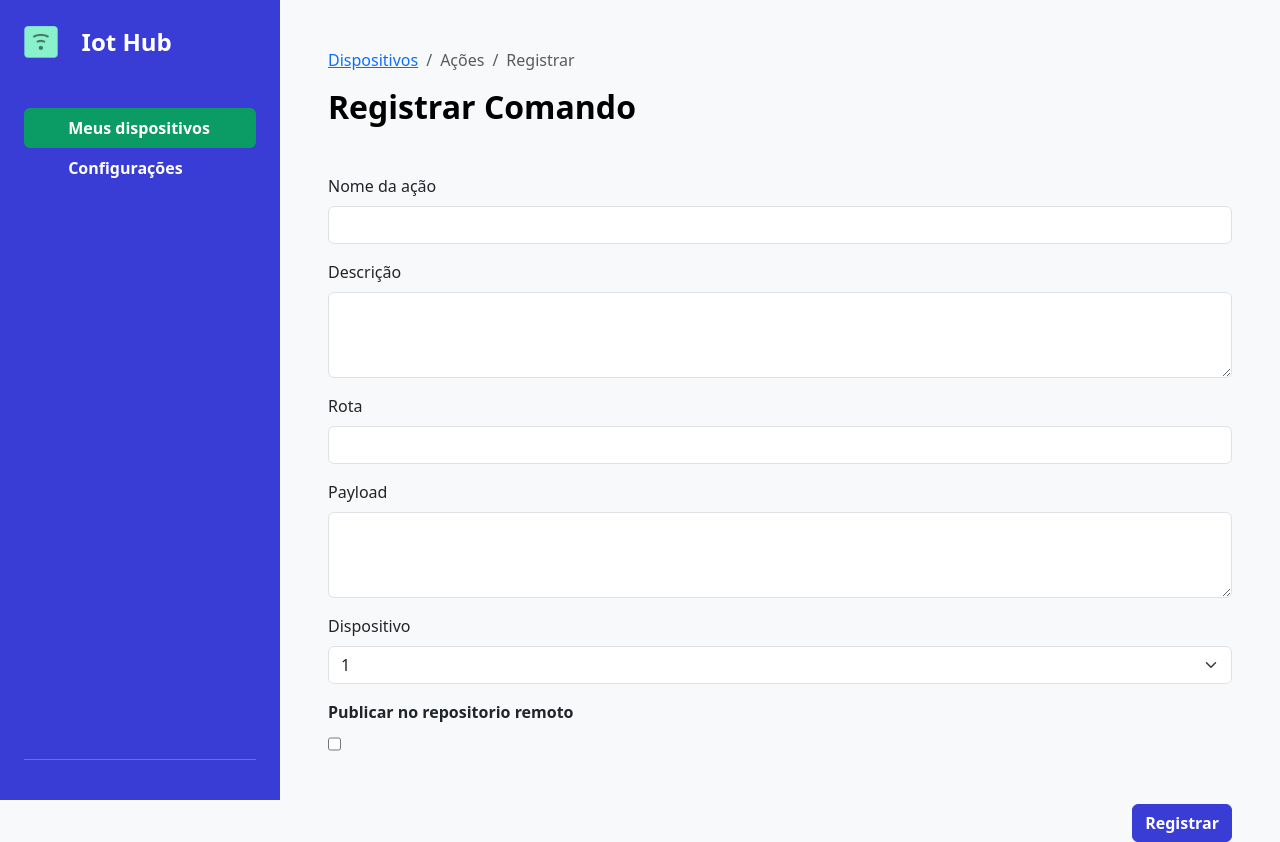
After one commit to PcObserver/TCC-RaspClient, a Flask app: page /device/1/action/register in a window 1280 px wide. The commit adds this page. Run offline with Flask 3, Linux system fonts and the light colour scheme; some libraries are stand-ins or nearby versions.

Commit message:
create actions

```diff
--- a/application.py
+++ b/application.py
@@ -6,7 +6,7 @@ from flask_bootstrap import Bootstrap5
 db = SQLAlchemy()
 
 from models import action, brand, device, user_device, user
-from views import setup_blueprint, device_blueprint, brand_blueprint, user_device_blueprint
+from views import setup_blueprint, device_blueprint, brand_blueprint, user_device_blueprint, action_blueprint
 
 def create_app(**startup_config):
 
@@ -26,6 +26,7 @@ def create_app(**startup_config):
     app.register_blueprint(device_blueprint)
     app.register_blueprint(brand_blueprint)
     app.register_blueprint(user_device_blueprint)
+    app.register_blueprint(action_blueprint)
 
     app.template_folder = "templates"
 
--- a/models/action.py
+++ b/models/action.py
@@ -7,6 +7,8 @@ class Action(db.Model):
     __tablename__ = "actions"
 
     id = db.Column(UUID(as_uuid=True), primary_key=True, default=uuid.uuid4)
+    description = db.Column(db.String)
+    path = db.Column(db.String)
     device_id = db.Column(
         UUID(as_uuid=True), db.ForeignKey("devices.id"), nullable=False
     )
--- /dev/null
+++ b/templates/action/new.html
@@ -0,0 +1,43 @@
+{% extends "./layout/base.html" %}
+{% block title %}Registrar Dispositivo{% endblock %}
+{% block content %}
+<nav aria-label="breadcrumb">
+    <ol class="breadcrumb">
+        <li class="breadcrumb-item active" aria-current="page"><a
+                href="{{url_for('user_device.list_registered_devices')}}">Dispositivos</a></li>
+        <li class="breadcrumb-item active" aria-current="page">Ações</li>
+        <li class="breadcrumb-item active" aria-current="page">Registrar</li>
+    </ol>
+</nav>
+<h2 class="fw-bold text-body-emphasis mb-5">Registrar Comando</h2>
+<form action="{{ url_for('action.register', device_id=device_id)}}" method="POST">
+    <div class="mb-3">
+        <label for="name" class="form-label">Nome da ação</label>
+        <input type="text" class="form-control" id="name" name="name" required>
+    </div>
+    <div class="mb-3">
+        <label for="description" class="form-label">Descrição</label>
+        <textarea class="form-control" id="description" name="description" rows="3" required></textarea>
+    </div>
+    <div class="mb-3">
+        <label for="path" class="form-label">Rota</label>
+        <input type="text" class="form-control" id="path" name="path" required>
+    </div>
+    <div class="mb-3">
+        <label for="payload_data" class="form-label">Payload</label>
+        <textarea class="form-control" id="payload_data" name="payload_data" rows="3" required></textarea>
+    </div>
+    <div class="mb-3">
+        <label for="device_type" class="form-label">Dispositivo</label>
+        <select class="form-select disabled" id="device_type" name="brand_id" readonly>
+            <option value="{{device_id}}">{{device_id}}</option>
+        </select>
+    </div>
+    <div class="mb-3">
+        <label for="brand_name" class="form-label fw-bold">Publicar no repositorio remoto</label>
+        <input type="checkbox" class="form-check" id="brand_is_plublic" name="publish">
+    </div>
+    <div class="d-flex justify-content-end mt-5">
+        <button type="submit" class="btn btn-primary">Registrar</button>
+    </div>
+    {% endblock %}
--- a/templates/device/find.html
+++ b/templates/device/find.html
@@ -62,8 +62,8 @@
         </div>
         <div class="d-flex gap-2">
           <div class="col">
-            <label for="ip" class="form-label">IP</label>
-            <input id="address" name="ip" class="form-control disabled" readonly>
+            <label for="address" class="form-label">address</label>
+            <input id="address" name="address" class="form-control disabled" readonly>
           </div>
           <div class="col">
             <label for="port" class="form-label">Porta</label>
--- a/views/__init__.py
+++ b/views/__init__.py
@@ -2,5 +2,6 @@ from .setup import setup_blueprint
 from .device import device_blueprint
 from .brand import brand_blueprint
 from .user_device import user_device_blueprint
+from .action import action_blueprint
 
-__all__ = ["setup_blueprint", "device_blueprint", "brand_blueprint", "user_device_blueprint"]
+__all__ = ["setup_blueprint", "device_blueprint", "brand_blueprint", "user_device_blueprint", "action_blueprint"]
--- /dev/null
+++ b/views/action.py
@@ -0,0 +1,25 @@
+from flask import Blueprint, render_template, request, redirect, url_for, jsonify
+from models.action import Action
+from application import db
+import json
+from uuid import UUID
+
+action_blueprint = Blueprint("action", __name__)
+
+@action_blueprint.route("/device/<device_id>/action/register", methods=["GET", "POST"])
+def register(device_id):
+    if request.method == "GET":
+        context = {
+            "device_id": device_id
+        }
+        return render_template("action/new.html", **context)
+    elif request.method == "POST":
+        print(request.form)
+        name = request.form.get("name")
+        description = request.form.get("description")
+        path = request.form.get("path")
+        payload_data = request.form.get("payload_data")
+        action = Action(name=name, description=description, path=path, device_id=UUID(device_id), payload=json.dumps(payload_data))
+        db.session.add(action)
+        db.session.commit()
+        return redirect(url_for("user_device.list_registered_devices"))
```
Also changed, not shown: migrations/versions/202405111302-1401f0319229_update_action_model.py (added, +34 -0 lines), templates/device/index.html (+8 -6 lines), templates/user_device/show.html (added, +26 -0 lines), views/user_device.py (+10 -0 lines).
